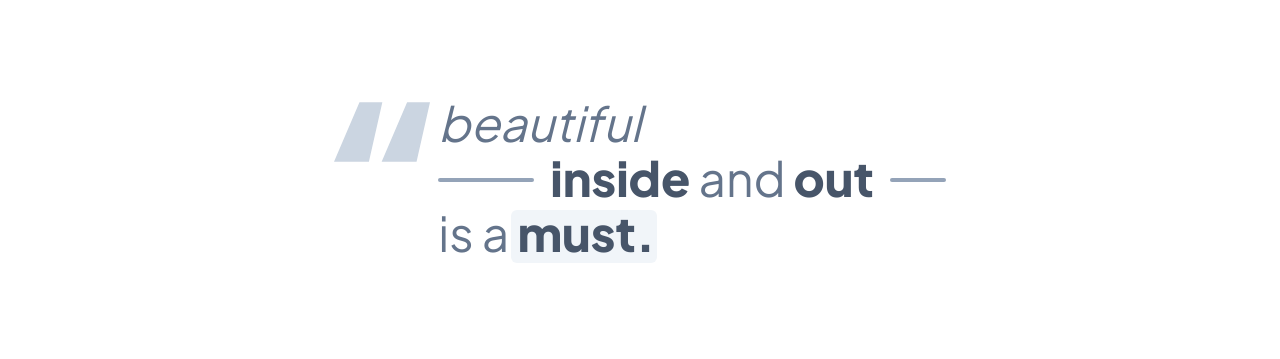
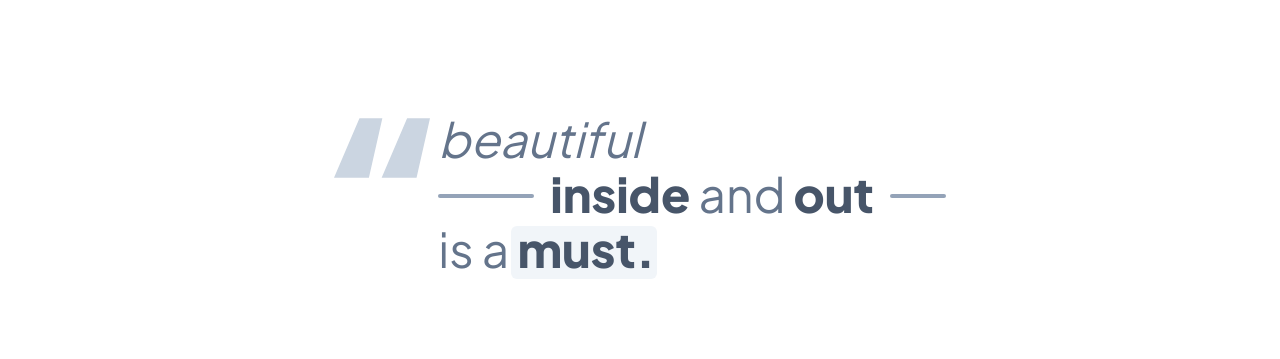
Before and after one commit to enjidev/enji.dev, a Next.js app: page / in a window 1280 px wide. Shown: the part 835-1194 px from the top of the page. Built offline with nearby package versions, Linux system fonts and the light colour scheme; no server answers.

Commit message:
chore: improve section spacing

```diff
--- a/src/pages/index.tsx
+++ b/src/pages/index.tsx
@@ -18,11 +18,11 @@ const Index: NextPage = () => {
         <link rel="icon" href="/favicon.ico" />
       </Head>
       <Header />
-      <section>
+      <section className={clsx('mb-12', 'md:mb-20')}>
         <div className={clsx('content-wrapper')}>
           <div
             className={clsx(
-              '-mt-8 mb-16 flex flex-col gap-4',
+              '-mt-8 flex flex-col gap-4',
               'lg:-mt-16 lg:flex-row lg:gap-8'
             )}
           >
@@ -71,7 +71,7 @@ const Index: NextPage = () => {
           </div>
         </div>
       </section>
-      <section className={clsx('mb-20', 'lg:mb-28')}>
+      <section className={clsx('mb-12', 'md:mb-24')}>
         <div className={clsx('content-wrapper')}>
           <div className={clsx('flex items-center justify-center py-8')}>
             <Quote />
```
